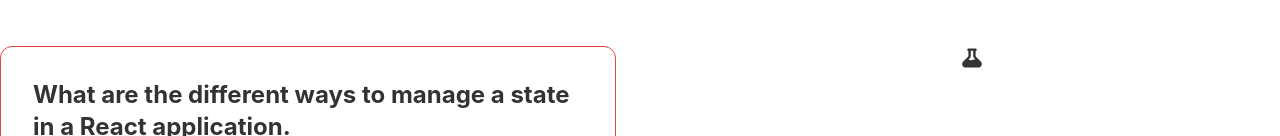
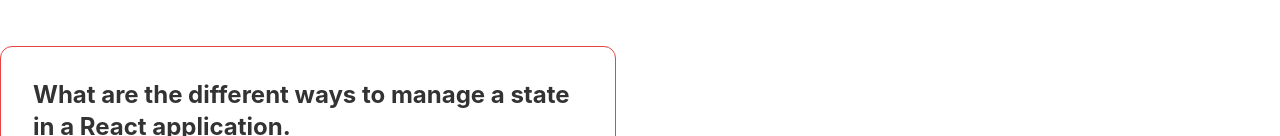
Before and after one commit to alaminarif/burns-client, a React (Create React App) app: page /blogs in a window 1280 px wide. Shown: the part 1118-1254 px from the top of the page. Built offline with nearby package versions, Linux system fonts and the light colour scheme; no server answers.

Commit message:
business update

```diff
--- a/src/Pages/Blogs/Blogs.js
+++ b/src/Pages/Blogs/Blogs.js
@@ -1,5 +1,4 @@
 import React from "react";
-import { BeakerIcon } from "@heroicons/react/solid";
 
 const Blogs = () => {
   return (
@@ -54,7 +53,6 @@
           <li>05. </li>
         </ul>
       </div>
-      <BeakerIcon className="w-6 " />
     </div>
   );
 };
--- a/src/Pages/Home/BusinessSummary.js
+++ b/src/Pages/Home/BusinessSummary.js
@@ -2,7 +2,7 @@
 import mainBannr from "../../Images/bg.jpg";
 
 import { FontAwesomeIcon } from "@fortawesome/react-fontawesome";
-import { faCoffee, faFlag, faMessage, faRectangleList, faUsers } from "@fortawesome/free-solid-svg-icons";
+import { faFlag, faMessage, faRectangleList, faUsers } from "@fortawesome/free-solid-svg-icons";
 const BusinessSummary = () => {
   // const Business =
 
```
